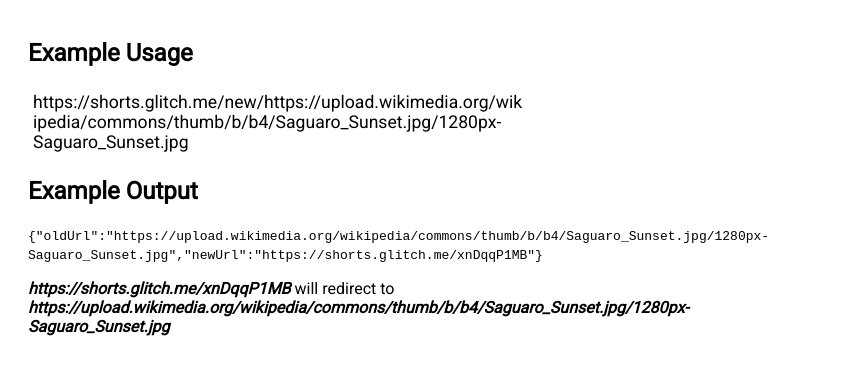
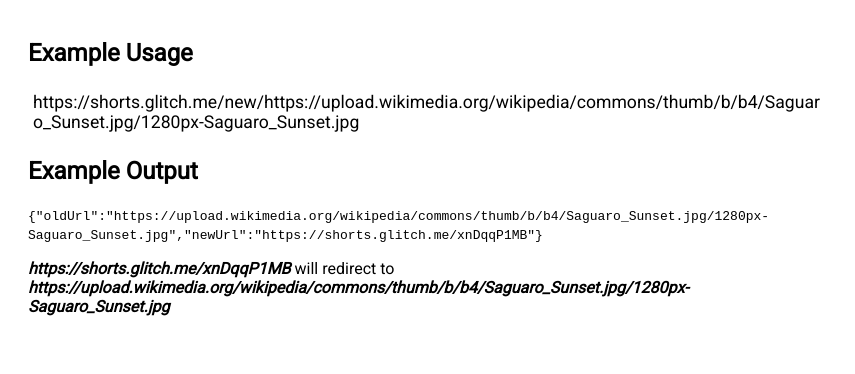
Before and after one commit to beaniehead/url-shortener, a website: page views/index.html in a window 1280 px wide. Shown: the part 90-464 px from the top of the page, without its empty margins (0-855 px from the left). Drawn offline with Linux system fonts and the light colour scheme.

Commit message:
🍦🎯 Checkpoint public/style.css:576250/411 views/index.html:576250/12

```diff
--- a/public/style.css
+++ b/public/style.css
@@ -8,12 +8,20 @@
 }
 
 .content {
-  width:500px;
+  width:100vh;
   }
 
+
+
+
+
 .url {
-  font-size:1.1em;
+    font-size:1.1em;
   padding:5px;
+}
+
+p, code{
+
  overflow-wrap: break-word;
   word-wrap: break-word;
 }
--- a/views/index.html
+++ b/views/index.html
@@ -17,7 +17,7 @@
     </h1>
   </div>
   <div class="content">
-<div class="usage">
+
 
 
     <h2>
@@ -27,7 +27,7 @@
 
         https://shorts.glitch.me/new/https://upload.wikimedia.org/wikipedia/commons/thumb/b/b4/Saguaro_Sunset.jpg/1280px-Saguaro_Sunset.jpg
     </p>
-    </div>
+
     <h2>
       Example Output
     </h2>
```
